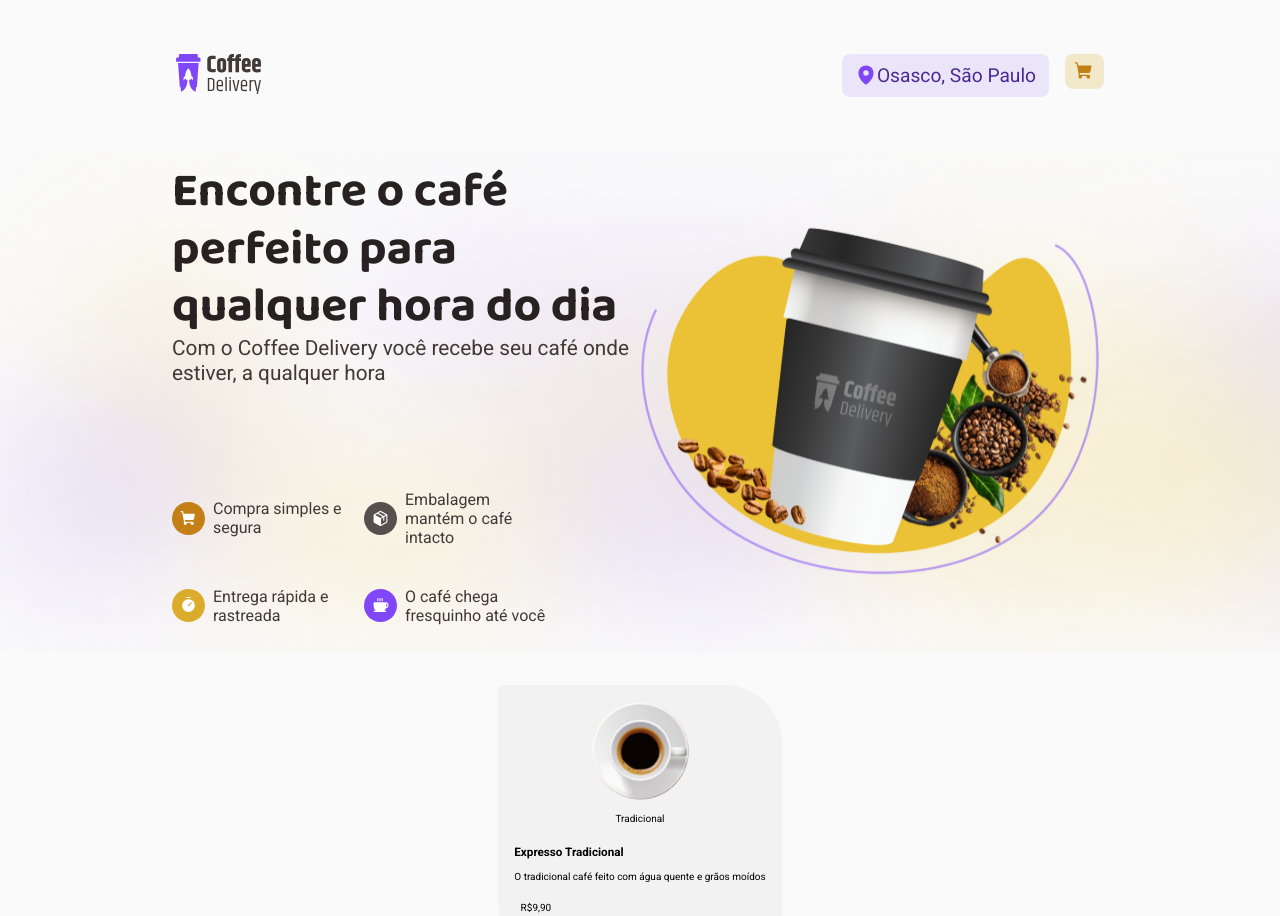
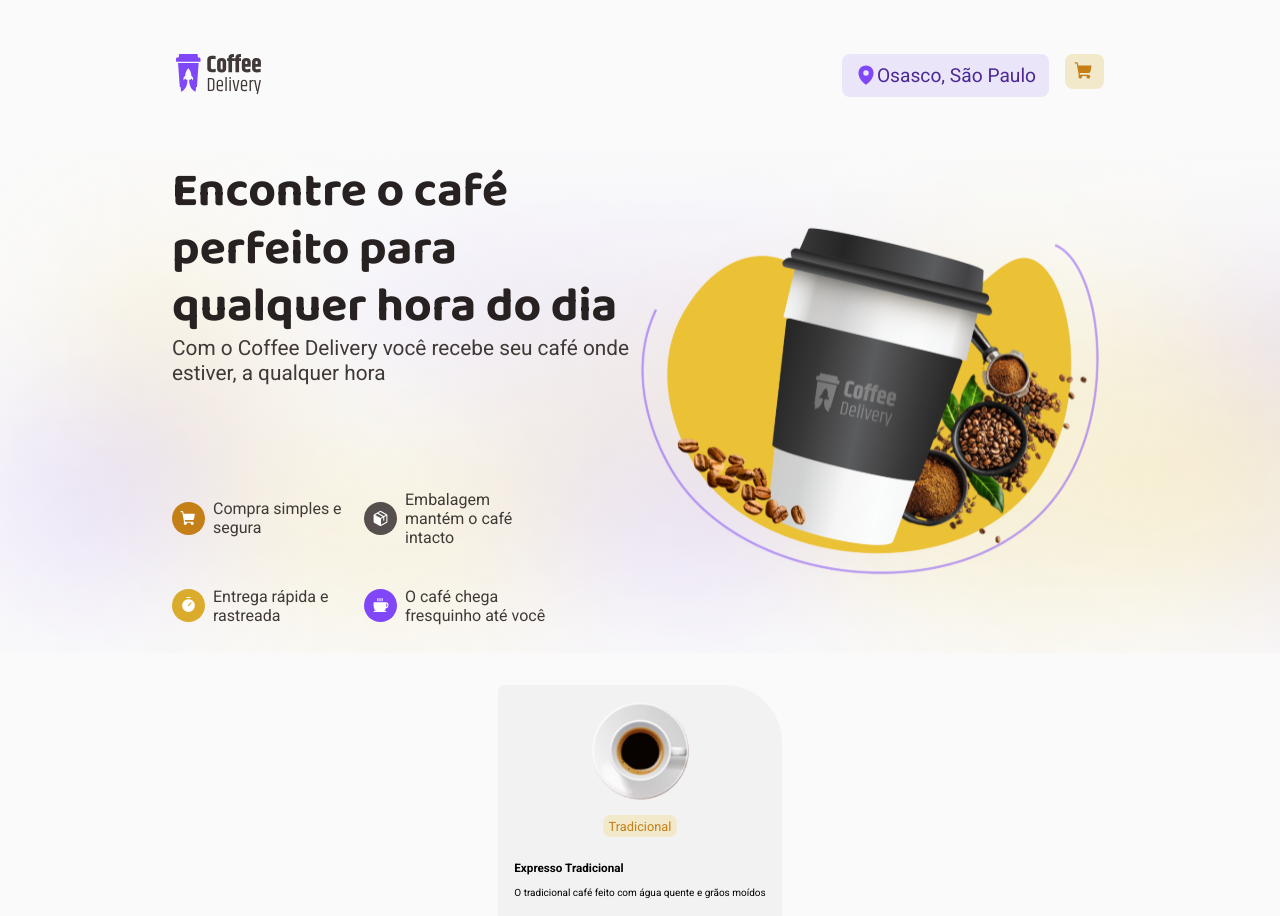
Before and after one commit to cauealb/projects-React, a React (Vite) app in the folder 05-coffe-delivey/: page / in a window 1280 px wide. Shown: the top 916 px of the page. Built offline with nearby package versions, Linux system fonts and the light colour scheme.

Commit message:
style: Estilizando os nomes

```diff
--- a/05-coffe-delivey/src/Routes/Components/Cards/Cards.tsx
+++ b/05-coffe-delivey/src/Routes/Components/Cards/Cards.tsx
@@ -1,5 +1,5 @@
 import express from '../../../assets/SvgCoffe/Type=Expresso.svg'
-import { CardsStyle } from './CardsStyle'
+import { CardsStyle, NameCardStyle } from './CardsStyle'
 
 export function Cards() {
     return (
@@ -8,7 +8,7 @@ export function Cards() {
                 <header>
                     <img src={express} />
                 </header>
-                <p>Tradicional</p>
+                <NameCardStyle>Tradicional</NameCardStyle>
                 <div>
                     <h3>Expresso Tradicional</h3>
                     <p>O tradicional café feito com água quente e grãos moídos</p>
--- a/05-coffe-delivey/src/Routes/Components/Cards/CardsStyle.ts
+++ b/05-coffe-delivey/src/Routes/Components/Cards/CardsStyle.ts
@@ -15,3 +15,13 @@ export const CardsStyle = styled.div`
     margin: 2rem auto;
     position: relative;
 `;
+
+
+
+export const NameCardStyle = styled.p`
+    font-size: 0.80rem;
+    color: ${props => props.theme['--yellow-800']};
+    background-color: ${props => props.theme['--yellow-300']};
+    border-radius: 8px;
+    padding: 0.20rem 0.35rem;
+`;
```
